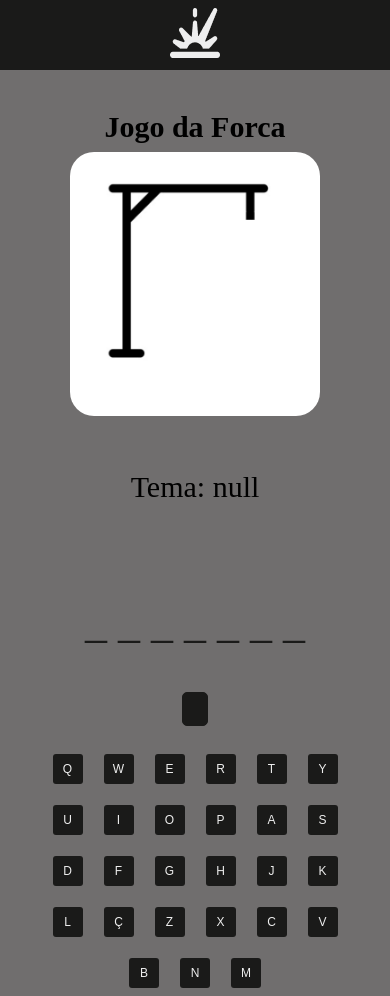
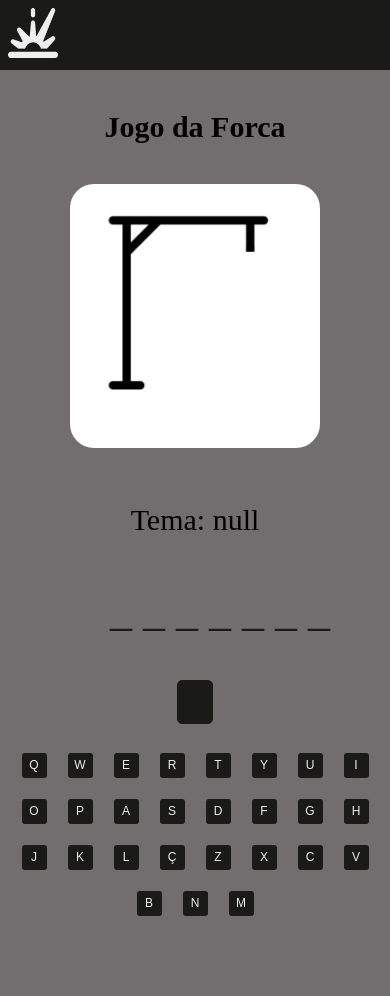
Before and after one commit to httpGaspar/Jogo-da-Forca, a plain HTML site: page components/Jogo.html in a window 390 px wide. After the commit the page ends 924 px from the top, so only its background shows below. Drawn offline with Linux system fonts and the light colour scheme.

Commit message:
consertando responsividade

```diff
--- a/components/index.css
+++ b/components/index.css
@@ -1,13 +1,10 @@
 header {
     background-color: var(--cor-principal);
     padding: 3px;
-    text-align: center; /* Centraliza a imagem no header */
 }
 
 .imgLogo {
     margin: 5px;
-    max-width: 100%; /* Garante que a imagem não exceda a largura da tela */
-    height: auto; /* Mantém a proporção da imagem */
 }
 
 :root {
@@ -24,7 +21,6 @@ body {
     display: flex;
     justify-content: center;
     align-items: center;
-    flex-direction: column; /* Para melhor empilhamento em telas menores */
     height: 90vh;
 }
 
@@ -76,34 +72,41 @@ button:active {
     display: flex;
     align-items: center;
     gap: 20px;
-    flex-direction: column; /* Muda para coluna em telas menores */
-    margin-top: 20px; /* Ajusta a margem */
+    margin-left: 150px;
+    margin-top: -100px;
+    position: relative;
+    flex-direction: row;
 }
 
 .imagemForca {
-    width: 100%; /* Ajusta a imagem para ocupar toda a largura disponível */
-    max-width: 250px; /* Limita a largura máxima */
+    width: 250px;
     border-radius: 24px;
 }
 
 .tema {
+    position: absolute;
+    top: 0;
+    left: 300px;
     color: #EEEEEE;
     font-size: 20px;
     padding: 10px;
     text-align: left;
+    margin-top: -30px;
 }
 
 #letras {
     font-size: 44px;
     color: var(--cor-principal);
     align-items: center;
-    margin-top: 20px; /* Ajusta a margem */
+    margin-left: 50px;
+    margin-top: 50px;
 }
 
 .input {
     display: flex;
     justify-content: center;
-    margin-top: 20px;
+    margin-top: 70px;
+    margin-left: 40px;
 }
 
 .input input {
@@ -125,8 +128,9 @@ button:active {
     flex-wrap: wrap;
     justify-content: center;
     gap: 5px;
-    margin-top: 20px; /* Ajusta a margem */
-    width: 100%; /* Ajusta a largura */
+    margin-top: -130px;
+    width: 500px;
+    margin-right: 70px;
 }
 
 .teclado button {
@@ -215,33 +219,28 @@ button:active {
     }
     .imagem {
         flex-direction: column; /* Muda para coluna em telas menores */
+        margin-left: 0; /* Remove margem esquerda */
+        margin-top: 20px; /* Remove margem superior */
+    }
+    .tema {
+        position: relative; /* Remove posição absoluta */
+        top: 0;
+        left: 0;
+        margin-top: 0; /* Remove margem superior */
+        margin-bottom: 0;
+    }
+
+    #letras {
+        margin-top: -30px;
+    }
+
+    .input {
+        margin-top: 20px; /* Ajusta margem superior */
+        margin-left: 0; /* Remove margem esquerda */
     }
     .teclado {
-        flex-wrap: wrap; /* Quebra a linha em telas menores */
-    }
-    .teclado button {
-        width: 50px; /* Ajusta a largura dos botões em telas menores */
-        height: 50px; /* Ajusta a altura dos botões em telas menores */
+        margin-top: 0; /* Remove margem superior */
+        width: 100%; /* Largura total */
+        margin-right: 0; /* Remove margem direita */
     }
 }
-
-/* Telas menores que 480px */
-@media (max-width: 480px) {
-    .container {
-        padding: 20px; /* Ajusta a margem em telas menores */
-    }
-    .imagemForca {
-        width: 100%; /* Ajusta a imagem para ocupar toda a largura disponível */
-    }
-    .tema {
-        font-size: 16px; /* Ajusta a fonte em telas menores */
-    }
-    .input input {
-        width: 20px; /* Ajusta a largura do input em telas menores */
-        height: 30px; /* Ajusta a altura do input em telas menores */
-    }
-    .teclado button {
-        width: 30px; /* Ajusta a largura dos botões em telas menores */
-        height: 30px; /* Ajusta a altura dos botões em telas menores */
-    }
-}
```
